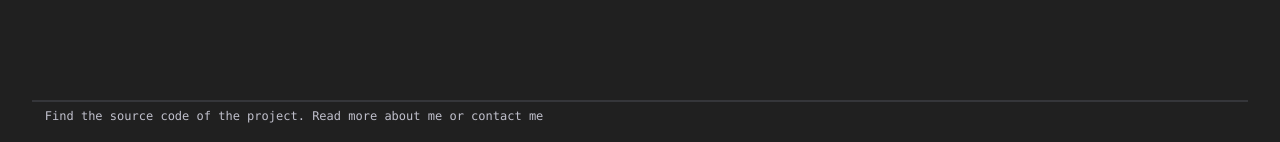
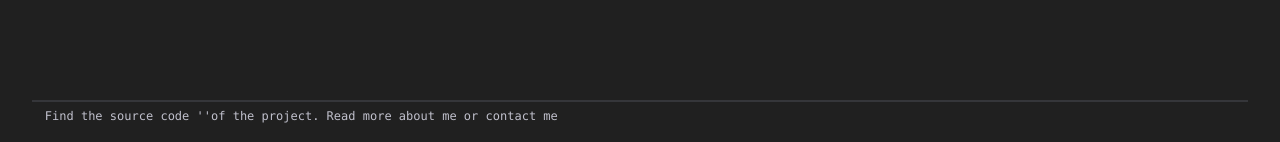
Before and after one commit to AAellen/AAellen.github.io, a Jekyll site: the page built from _posts/0000-01-01-empty.md, in a window 1280 px wide. Shown: the part 755-897 px from the top of the page. Built offline with Jekyll 4.4.1, drawn with Linux system fonts in a browser that asks for light colours; nearby versions of some CDN libraries; emoji names are drawn with the system emoji font.

Commit message:
Add debug for page.project_url

```diff
--- a/_layouts/project.html
+++ b/_layouts/project.html
@@ -42,7 +42,7 @@
 
 			{{ page.content }}
 			{% if page.project_url != "" %}
-			<footer>Find the <a href="{{ page.project_url }}">source code</a> of the project. Read more <a href="/about">about</a> me or <a class="contact" href="#">contact</a> me</p></footer>
+			<footer>Find the <a href="{{ page.project_url }}">source code</a> '{{ page.project_url }}'of the project. Read more <a href="/about">about</a> me or <a class="contact" href="#">contact</a> me</p></footer>
 			{% else %}
 			<footer>The source code for this project is not available<a href="{{ page.project_url }}">source code</a>.Read more <a href="/about">about</a> me or <a class="contact" href="#">contact</a> me</p></footer>
 {% endif %}
```
